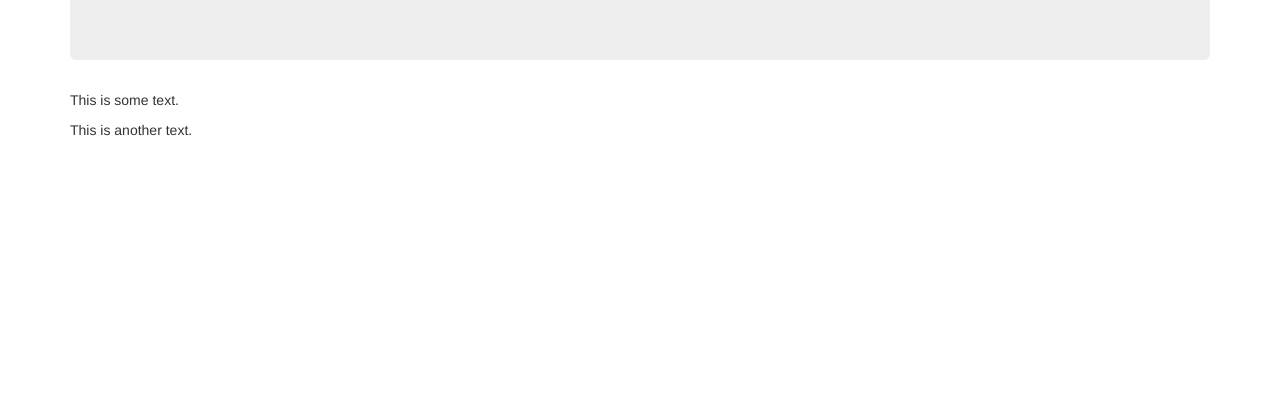
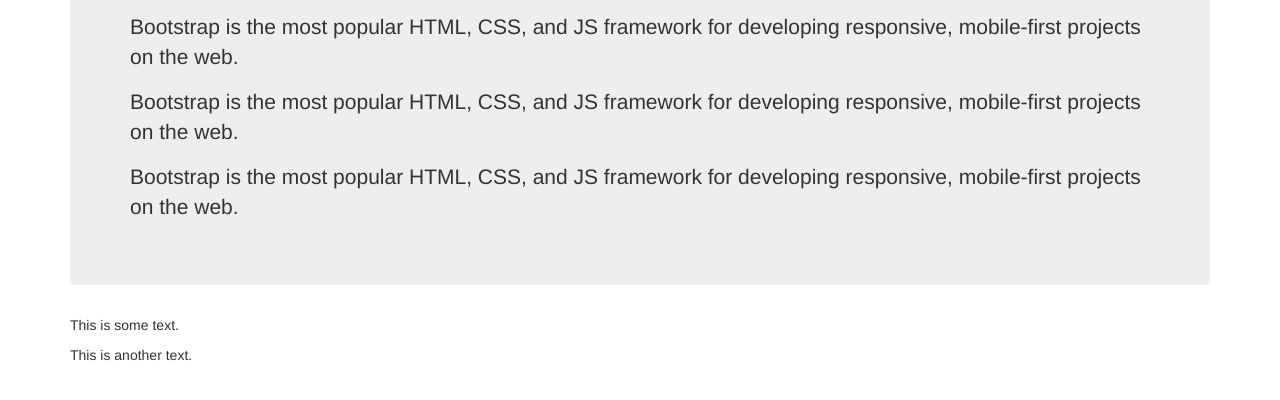
Before and after one commit to gangireddydanam/nginx, a plain HTML site: page index.html in a window 1280 px wide. Shown: the part 210-610 px from the top of the page. Drawn offline with nearby package versions, Linux system fonts and the light colour scheme.

Commit message:
second update

```diff
--- a/index.html
+++ b/index.html
@@ -14,6 +14,9 @@
   <div class="jumbotron">
     <h1>Bootstrap Tutorial</h1>
     <p>Bootstrap is the most popular HTML, CSS, and JS framework for developing responsive, mobile-first projects on the web.</p>
+    <p>Bootstrap is the most popular HTML, CSS, and JS framework for developing responsive, mobile-first projects on the web.</p>
+    <p>Bootstrap is the most popular HTML, CSS, and JS framework for developing responsive, mobile-first projects on the web.</p>
+    <p>Bootstrap is the most popular HTML, CSS, and JS framework for developing responsive, mobile-first projects on the web.</p>
   </div>
   <p>This is some text.</p>
   <p>This is another text.</p>
```
